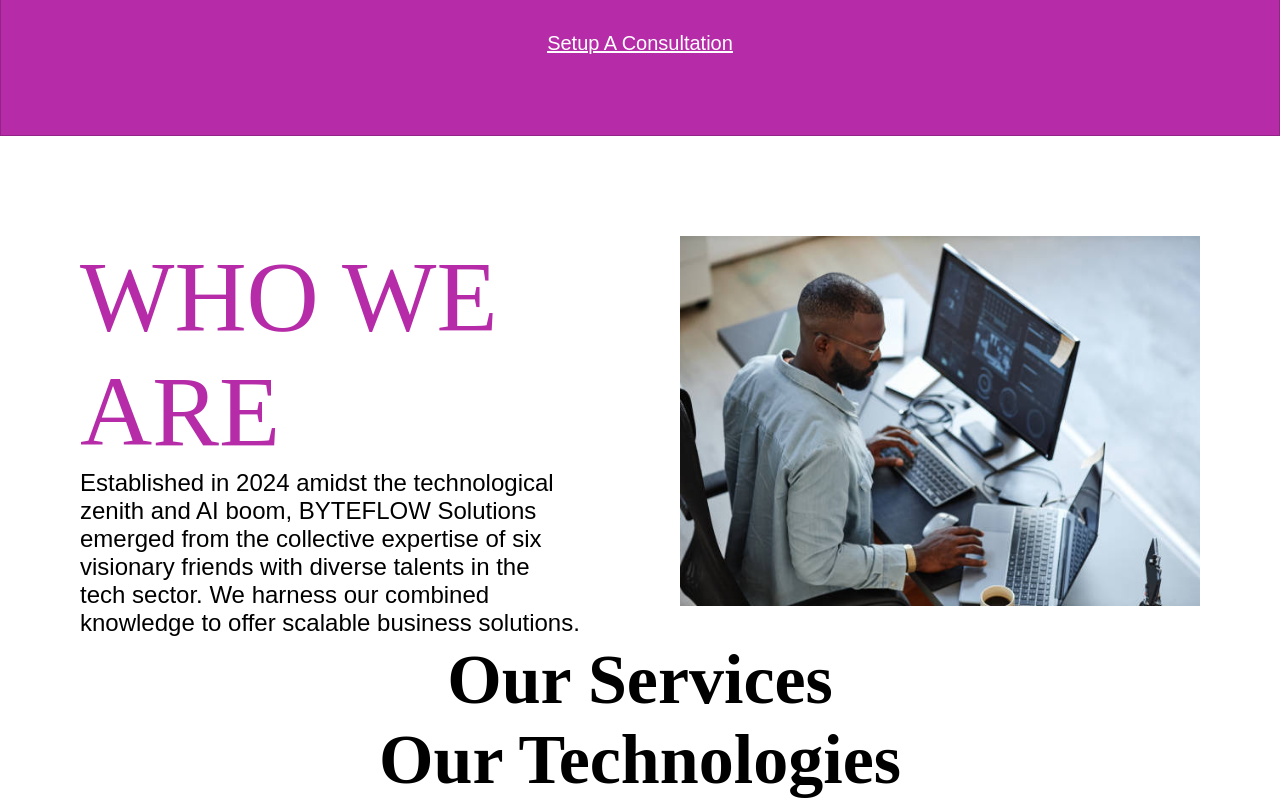
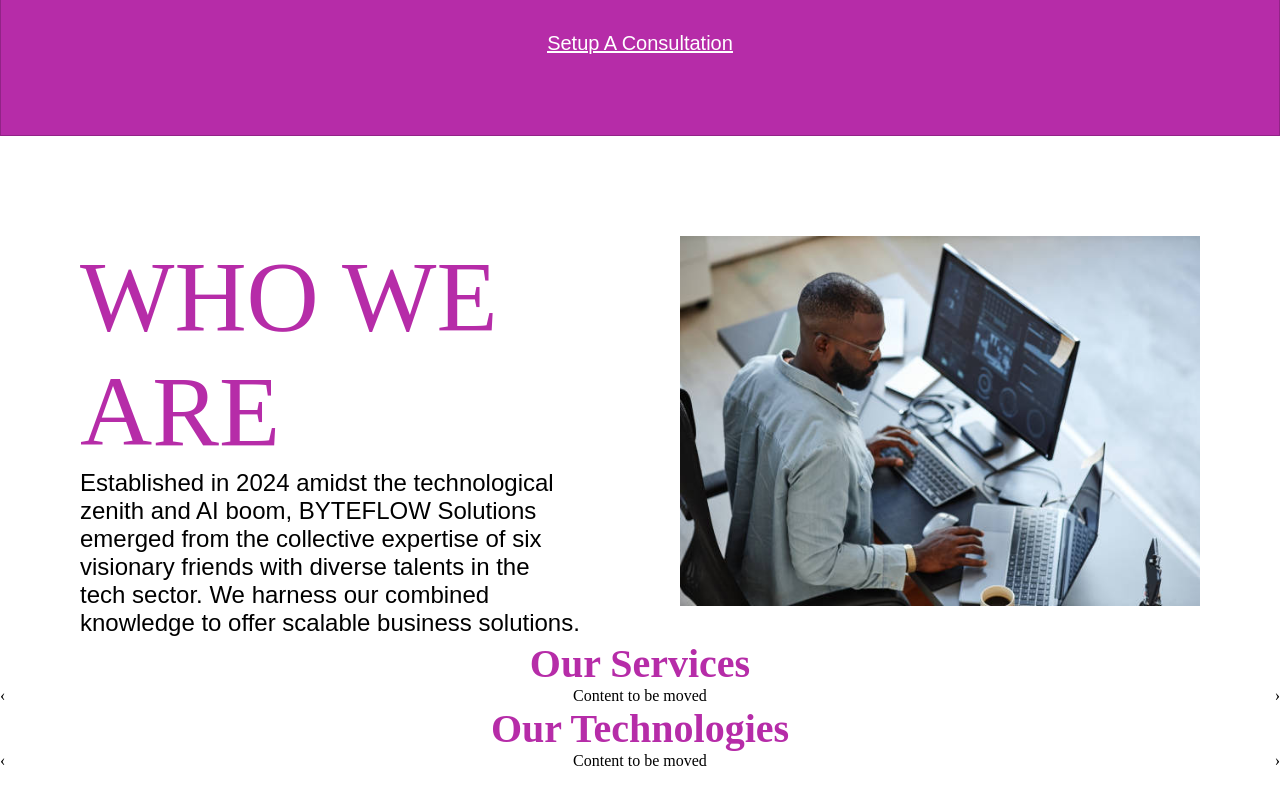
Before and after one commit to ByteFlowWebAgency/byteflow-website, a React (Create React App) app: page / in a window 1280 px wide. Shown: the part 289-1089 px from the top of the page. After the commit the page ends 1059 px from the top, so only its background shows below. Built offline with nearby package versions, Linux system fonts and the light colour scheme; a web font is replaced by a local one.

Commit message:
Add arrows and beginning content

```diff
--- a/src/components/landingPage.css
+++ b/src/components/landingPage.css
@@ -127,20 +127,34 @@
   justify-content: center;
   align-items: center;
   text-align: center;
+  /* border: solid; */
 }
 
 .our-technologies-container {
   justify-content: center;
   align-items: center;
   text-align: center;
+  /* border: dotted; */
 }
 
 .our-services h3 {
-  font-size: 70px;
+  font-size: 40px;
   font-family: "Inria sans";
+  color: #b62ca8;
 }
 
 .our-technologies h3 {
-  font-size: 70px;
+  font-size: 40px;
   font-family: "Inria sans";
+  color: #b62ca8;
 }
+
+.arrow1-container {
+  display: flex;
+  justify-content: space-between;
+}
+
+.arrow2-container {
+  display: flex;
+  justify-content: space-between;
+}
--- a/src/components/landingPage.js
+++ b/src/components/landingPage.js
@@ -58,10 +58,23 @@
           <h3>Our Services</h3>
         </div>
       </div>
+
+      <div className="arrow1-container">
+        <div class="left-arrow1">&#8249;</div>
+        <div class="content">Content to be moved</div>
+        <div class="right-arrow1">&#8250;</div>
+      </div>
+
       <div className="our-technologies-container">
         <div className="our-technologies">
           <h3>Our Technologies</h3>
         </div>
+      </div>
+
+      <div className="arrow2-container">
+        <div class="arrow2 left-arrow">&#8249;</div>
+        <div class="content">Content to be moved</div>
+        <div class="arrow2 right-arrow">&#8250;</div>
       </div>
     </body>
   );
```
